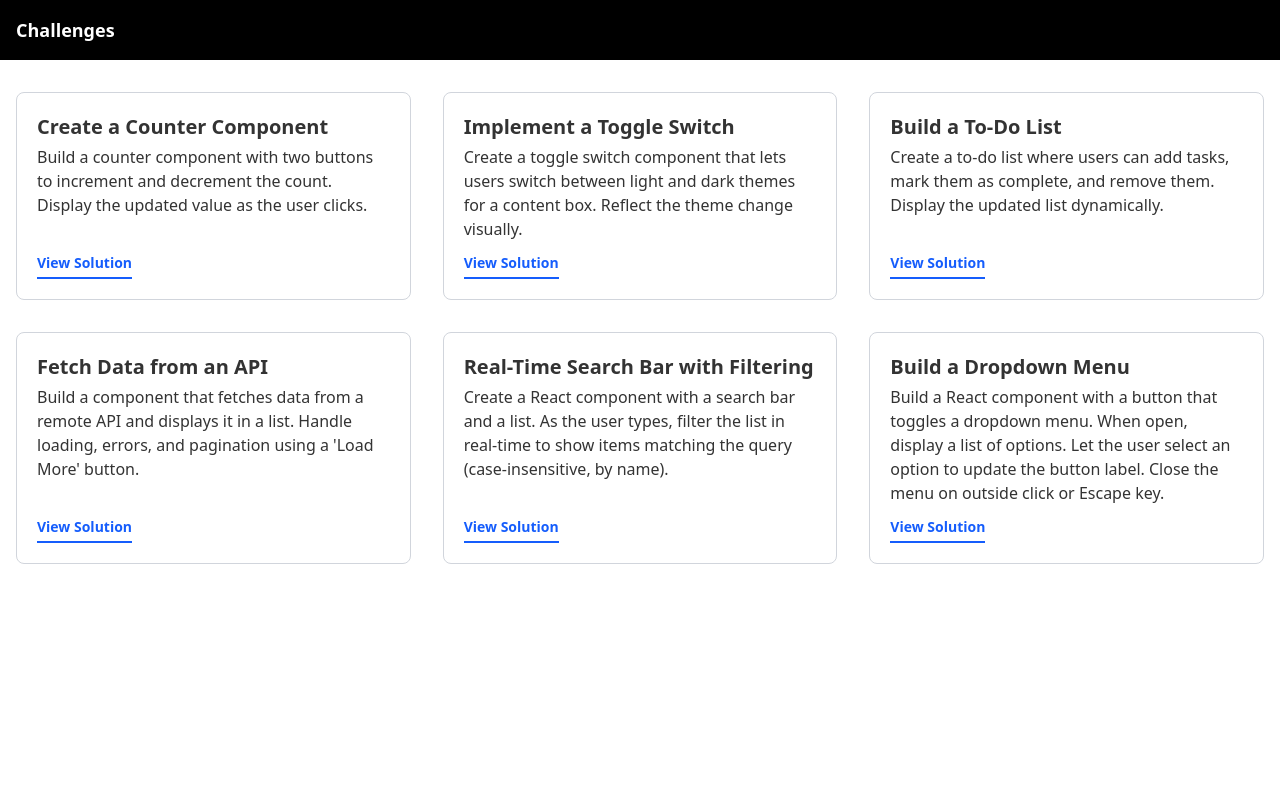
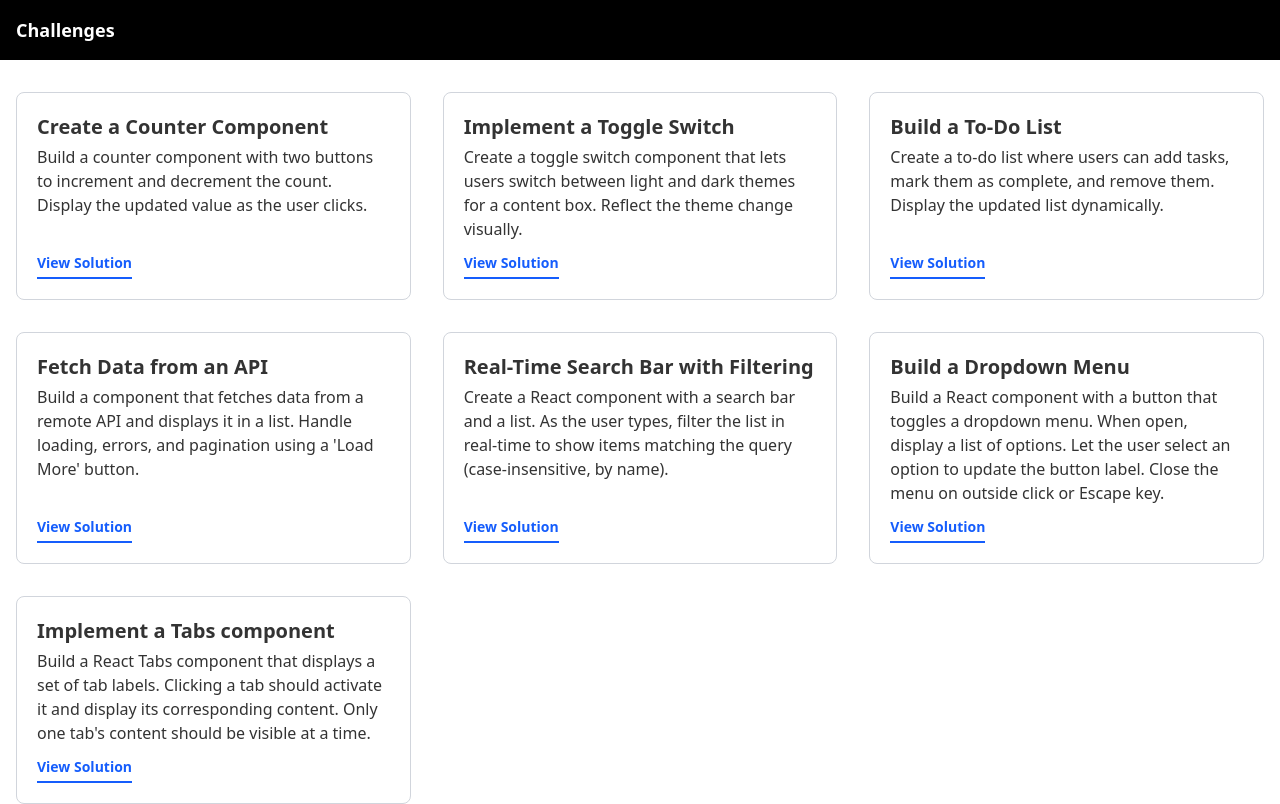
Before and after one commit to siddhiair/frontend-drills, a React (Vite) app: page / in a window 1280 px wide. Built offline with nearby package versions, Linux system fonts and the light colour scheme.

Commit message:
added tab component challenge

```diff
--- /dev/null
+++ b/src/challenges/Tab.tsx
@@ -0,0 +1,129 @@
+// NOTE: This code is structured for a single-file coding assessment.
+// the implementation should be modularized for better maintainability:
+// - Move `TabNav`, `TabPanel`, and `Tab` into separate files/components
+// - Extract type definitions into a shared `types.ts`
+// - Add full accessibility support with keyboard navigation
+
+import { useState } from "react";
+
+type TabsProps = {
+  id: string;
+  label: string;
+  content: React.ReactNode;
+};
+type TabsPanelProps = {
+  panelId: string;
+  content: React.ReactNode;
+  activeTabId: string;
+};
+
+const tabsConfig: TabsProps[] = [
+  {
+    id: "overview",
+    label: "Overview",
+    content:
+      "This tab provides an in-depth summary of the product, highlighting its core features, design philosophy, and intended use cases. It offers a comprehensive introduction that helps users quickly grasp what the product is about and how it stands out in the market. Whether you’re looking for key benefits or overall value, this section covers all essential points to set the context.",
+  },
+  {
+    id: "specs",
+    label: "Specifications",
+    content:
+      "Here, you will find all the technical specifications of the product listed in detail. This includes dimensions, weight, materials used, power requirements, and performance metrics. Understanding these specs is important for evaluating the product’s compatibility with your needs and environment. It also aids users who need precise technical details before making a purchase.",
+  },
+  {
+    id: "reviews",
+    label: "Reviews",
+    content:
+      "In this section, users share their real-world experiences with the product. You can read both positive and critical feedback that provides valuable insights beyond marketing claims. Reviews help highlight practical benefits, potential issues, and overall satisfaction levels from a diverse set of customers. This collective wisdom can assist you in making a well-informed decision.",
+  },
+  {
+    id: "faq",
+    label: "FAQ",
+    content:
+      "The FAQ tab compiles answers to the most common questions and concerns regarding the product. It covers everything from setup instructions and troubleshooting tips to warranty information and usage recommendations. This section is designed to quickly resolve doubts and ensure users get the most out of their purchase with minimal hassle.",
+  },
+];
+
+const TabNav = ({
+  tabsConfig,
+  activeTabId,
+  handleTab,
+}: {
+  tabsConfig: TabsProps[];
+  activeTabId: string;
+  handleTab: (id: string) => void;
+}) => {
+  const tabStyle =
+    "py-3 px-5 text-sm font-bold rounded-full bg-gray-300 hover:bg-gray-400 focus:bg-gray-400 focus:outline-0";
+
+  return (
+    <ul
+      className="tabs flex gap-x-4 pb-6 border-b border-gray-300 overflow-x-auto"
+      role="tablist"
+    >
+      {tabsConfig.map((tab) => {
+        return (
+          <li key={tab.id}>
+            <button
+              type="button"
+              className={`${tabStyle} ${
+                activeTabId === tab.id ? "bg-blue-600! text-white!" : ""
+              }`}
+              onClick={() => handleTab(tab.id)}
+              role="tab"
+              aria-selected={activeTabId === tab.id}
+              aria-controls={`${tab.id}-panel`}
+            >
+              {tab.label}
+            </button>
+          </li>
+        );
+      })}
+    </ul>
+  );
+};
+
+const TabPanel = (props: TabsPanelProps) => {
+  const { panelId, content, activeTabId } = props;
+  return (
+    <div
+      className={`tabs-panels py-6 ${
+        panelId === activeTabId ? "block" : "hidden"
+      }`}
+      role="tabpanel"
+      id={`${panelId}-panel`}
+      aria-labelledby={`${panelId}-panel`}
+      aria-hidden={panelId !== activeTabId}
+    >
+      {content}
+    </div>
+  );
+};
+
+const Tab = () => {
+  const [activeTabId, setActiveTabId] = useState<string>(
+    tabsConfig.length ? tabsConfig[0].id : ""
+  );
+
+  if (!tabsConfig.length) return <div>No tab content added</div>;
+
+  return (
+    <>
+      <TabNav
+        tabsConfig={tabsConfig}
+        activeTabId={activeTabId}
+        handleTab={setActiveTabId}
+      />
+      {tabsConfig.map(({ id, content }) => (
+        <TabPanel
+          key={id}
+          panelId={id}
+          content={content}
+          activeTabId={activeTabId}
+        />
+      ))}
+    </>
+  );
+};
+
+export default Tab;
--- a/src/challenges/config.ts
+++ b/src/challenges/config.ts
@@ -56,4 +56,13 @@ export const challenges: Challenge[] = [
     component: React.lazy(() => import("./DropdownMenu")),
     loadCode: () => import("./DropdownMenu?raw"),
   },
+  {
+    id: 7,
+    title: "Implement a Tabs component",
+    description:
+      "Build a React Tabs component that displays a set of tab labels. Clicking a tab should activate it and display its corresponding content. Only one tab's content should be visible at a time.",
+    slug: "implement-tabs-component",
+    component: React.lazy(() => import("./Tab")),
+    loadCode: () => import("./Tab?raw"),
+  },
 ];
--- a/src/index.css
+++ b/src/index.css
@@ -16,4 +16,5 @@
 }
 button {
   cursor: pointer;
+  transition: all 0.3s;
 }
```
